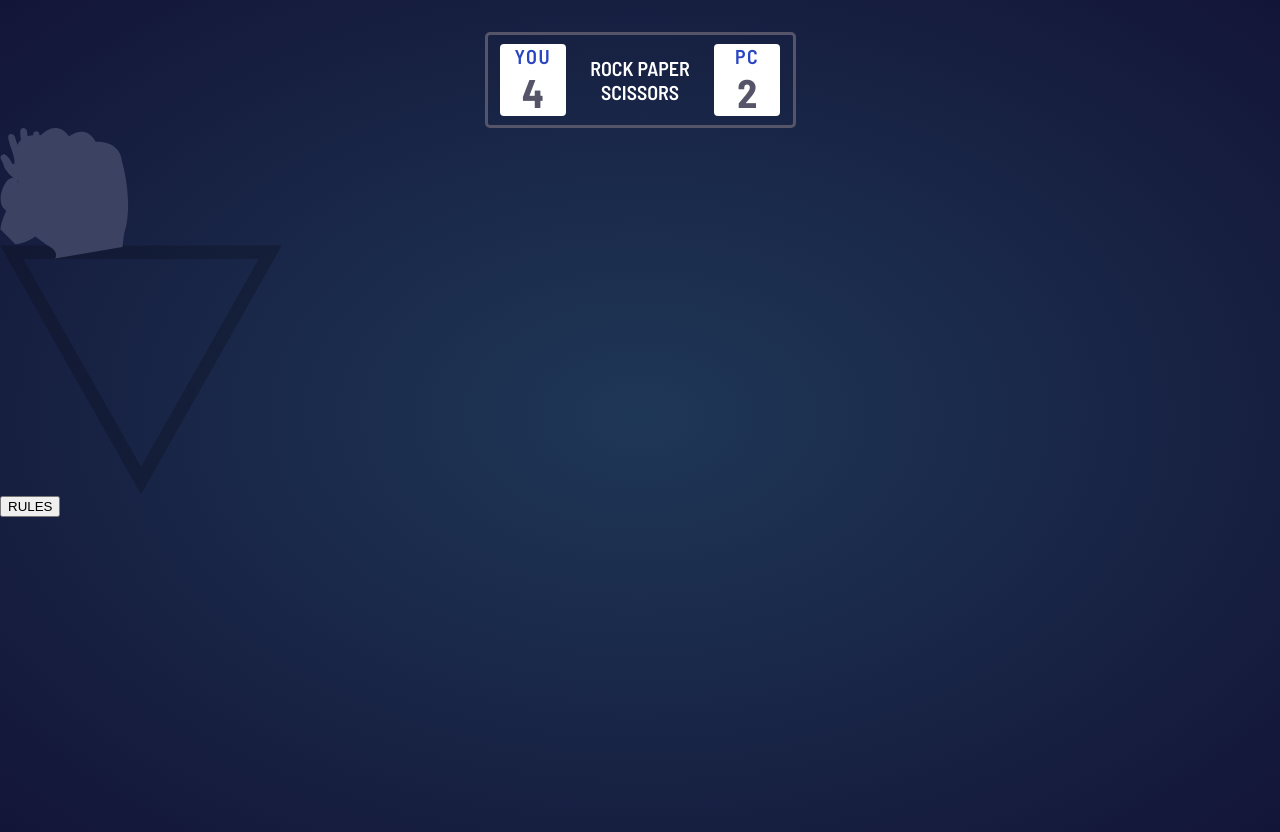
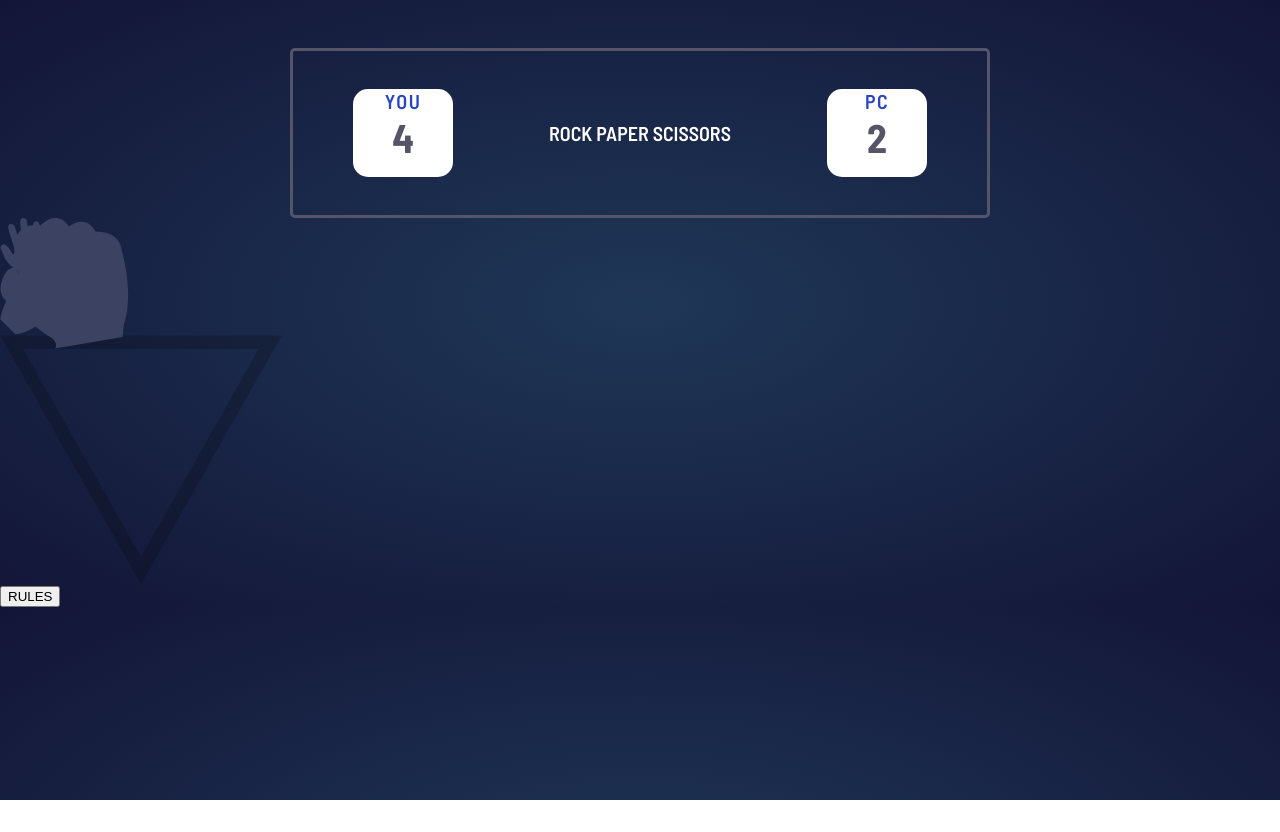
Before and after one commit to XavierVelasquezSoto/Jankenpon, a plain HTML site: page html/simple.html in a window 1280 px wide. After the commit the page ends 800 px from the top, so only its background shows below. Drawn offline with Linux system fonts and the light colour scheme; files whose address does not match are found by name.

Commit message:
Update style.css

```diff
--- a/css/style.css
+++ b/css/style.css
@@ -28,7 +28,6 @@ body {
   font-family: "Barlow Semi Condensed", sans-serif;
   background: radial-gradient(#1F3757, #131537);
   color: white;
-  height: 100vh;
 }
 
 .index-containerPrincipal{
@@ -37,11 +36,25 @@ body {
   margin-top: 100px;
 }
 
+@media screen and (width>768px) {
+  .index-mode-play{
+  display: flex;
+  flex-direction: row;
+  }
+}
+
 .index-game-simple{
   display: flex;
   flex-direction: column;
   text-align: center;
 
+}
+
+@media screen and (width>768px){
+  .index-game-simple{
+    margin-top: 100px;
+    margin-right: 80px;
+  }
 }
 
 .index-simple-text{
@@ -82,7 +95,17 @@ body {
   margin-right: auto;
   border: solid #565468 ;
   border-radius: 5px;
+}
 
+@media screen and (width>768px) {
+  .simple-container-header{
+    width: 700px;
+    height: 170px;
+    display: flex;
+    align-items: center;
+    justify-content: space-around;
+    margin-top: 48px;
+  }
 }
 
 .simple-player-number{
@@ -94,6 +117,14 @@ body {
   margin-left: 12px;
   background-color: white;
   border-radius: 4px;
+}
+
+@media screen and (width>768px) {
+  .simple-player-number{
+  width: 100px;
+  height: 88px;
+  border-radius: 15px;
+  }
 }
 
 .simple-box-left{
@@ -128,6 +159,14 @@ body {
   margin-right: 12px;
   background-color: white;
   border-radius: 4px;
+}
+
+@media screen and (width>768px){
+  .simple-pc-number{
+  width: 100px;
+  height: 88px;
+  border-radius: 15px;
+  }
 }
 
 .simple-box-right{
```
